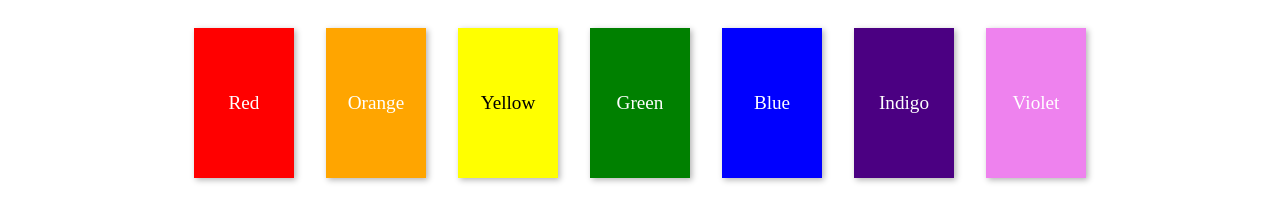
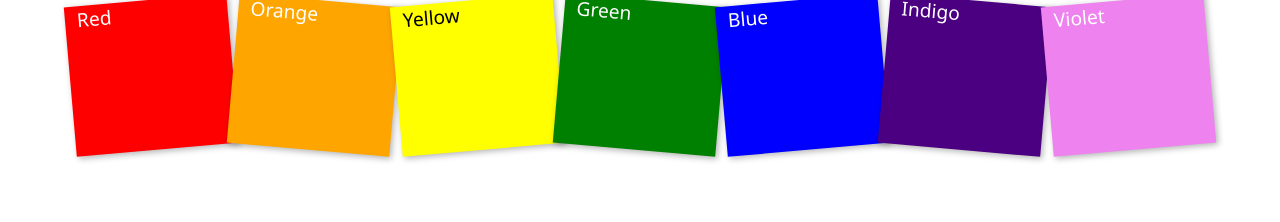
Before and after one commit to Java59webinars/rainbow, a plain HTML site: page index.html in a window 1280 px wide. Drawn offline with nearby package versions, Linux system fonts and the light colour scheme.

Commit message:
Add bootstrap and transform

```diff
--- a/index.html
+++ b/index.html
@@ -3,19 +3,22 @@
 <head>
     <meta charset="UTF-8">
     <meta name="viewport" content="width=device-width, initial-scale=1.0">
+    <link rel="stylesheet" href="https://cdnjs.cloudflare.com/ajax/libs/bootstrap/5.3.3/css/bootstrap.min.css">
     <title>Rainbow Rectangles</title>
     <link rel="stylesheet" href="styles.css">
 </head>
 <body>
 
 <div class="container">
-    <div class="rectangle red">Red</div>
-    <div class="rectangle orange">Orange</div>
-    <div class="rectangle yellow">Yellow</div>
-    <div class="rectangle green">Green</div>
-    <div class="rectangle blue">Blue</div>
-    <div class="rectangle indigo">Indigo</div>
-    <div class="rectangle violet">Violet</div>
+    <div class="row justify-content-center">
+    <div class="col-12 col-sm-6 col-md-4 col-lg-3 col-xl rectangle red">Red</div>
+    <div class="col-12 col-sm-6 col-md-4 col-lg-3 col-xl rectangle orange">Orange</div>
+    <div class="col-12 col-sm-6 col-md-4 col-lg-3 col-xl rectangle yellow">Yellow</div>
+    <div class="col-12 col-sm-6 col-md-4 col-lg-3 col-xl rectangle green">Green</div>
+    <div class="col-12 col-sm-6 col-md-4 col-lg-3 col-xl rectangle blue">Blue</div>
+    <div class="col-12 col-sm-6 col-md-4 col-lg-3 col-xl rectangle indigo">Indigo</div>
+    <div class="col-12 col-sm-6 col-md-4 col-lg-3 col-xl rectangle violet">Violet</div>
+</div>
 </div>
 
 </body>
--- a/styles.css
+++ b/styles.css
@@ -1,22 +1,29 @@
-.container{
-    display: flex;
-    flex-wrap: wrap;
-    gap: 2rem;
-    justify-content: center;
-    padding: 20px;
-}
+/*.container{*/
+/*    !*display: flex;*!*/
+/*    !*flex-wrap: wrap;*!*/
+/*    !*gap: 2rem;*!*/
+/*    !*justify-content: center;*!*/
+/*    !*padding: 20px;*!*/
+/*}*/
 
 .rectangle{
-    width: 100px;
+    /*width: 100px;*/
     height: 150px;
-    display: flex;
-    align-items: center;
-    justify-content: center;
+    /*display: flex;*/
+    /*align-items: center;*/
+    /*justify-content: center;*/
     font-size: 1.2em;
     color: white;
     box-shadow: 2px 2px 6px rgba(0, 0, 0, 0.3);
     transition: transform 0.3s ease, opacity 0.3s ease;
     /*animation: fadeIn 1s ease-in-out forwards;*/
+}
+
+.rectangle:nth-child(odd){
+    transform: rotate(-5deg);
+}
+.rectangle:nth-child(even){
+    transform: rotate(5deg);
 }
 
 .red{background-color: red; order: 1}
```
